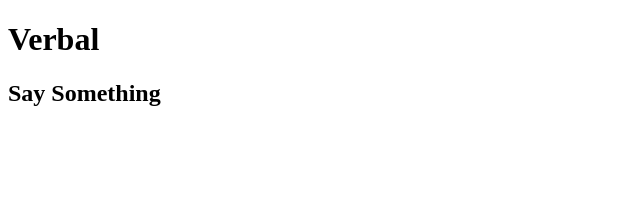
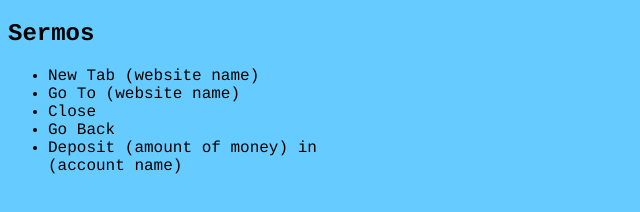
Before and after one commit to progdude/HackDuke-Verbal-Extension, a browser extension: page index.html in a window 1280 px wide. Shown: the whole page, without its empty margins (0-640 px from the left). Drawn offline with Linux system fonts and the light colour scheme.

Commit message:
updated ui

```diff
--- a/index.html
+++ b/index.html
@@ -1,17 +1,34 @@
 <!doctype html>
-<html>
+<html  style="
+    width: 350px;
+">
   <head>
-    <title>GTmetrix Analyzer</title>
+    <title>HackDuke Verbal</title>
 
     <script src="annyang.min.js"></script>
 
+<style>
+body{
+	background-color: #66CCFF;
+}
 
+*{
+	font-family: Courier;
+}
+
+</style>
 
 
   </head>
   <body>
-    <h1>Verbal</h1>
-    <h2>Say Something</h2>
+  	<h2>Sermos</h2>
+  	<ul>
+  		<li>New Tab (website name)</li>
+  		<li>Go To (website name)</li>
+  		<li>Close</li>
+  		<li>Go Back</li>
+  		<li>Deposit (amount of money) in (account name)</li>
+  	</ul>
     	<script src="popup.js"></script>
       </body>
 </html>
```
Also changed, not shown: background.js (+15 -6 lines), options.html (+16 -1 lines).
